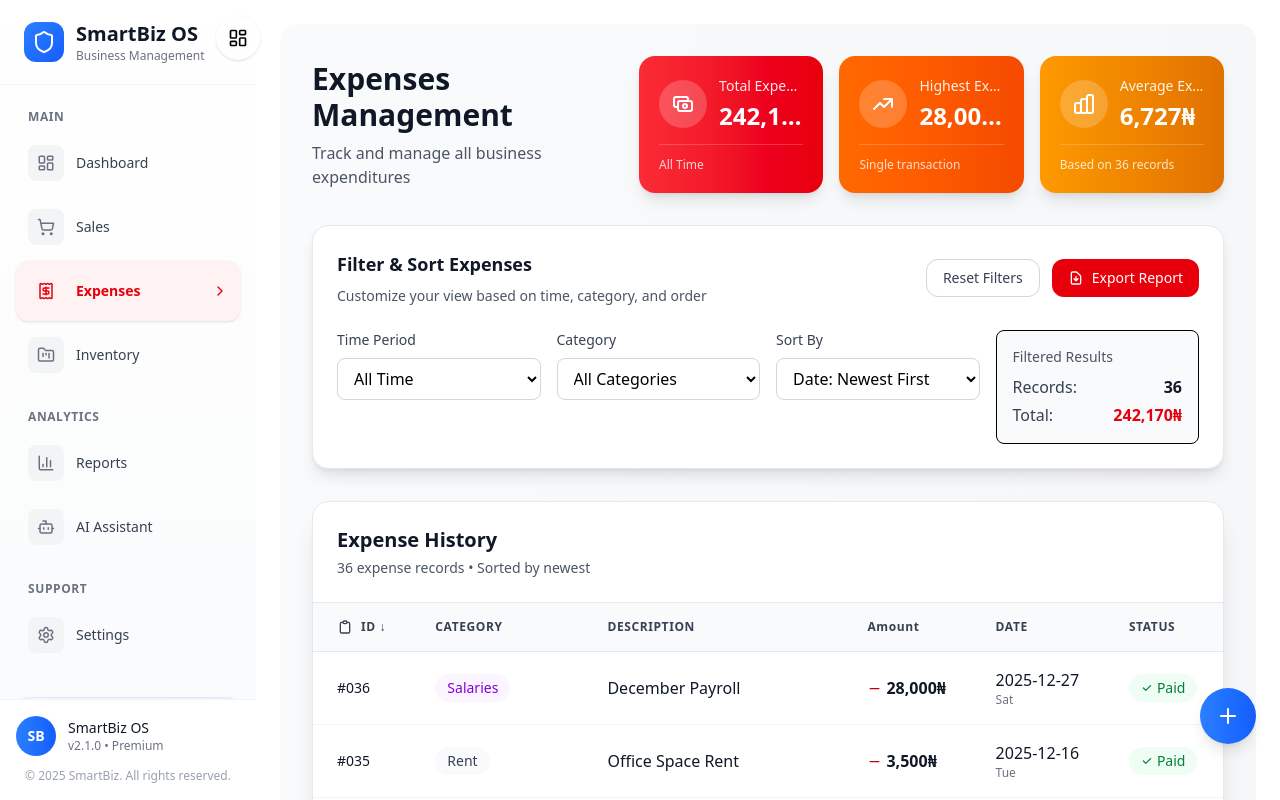
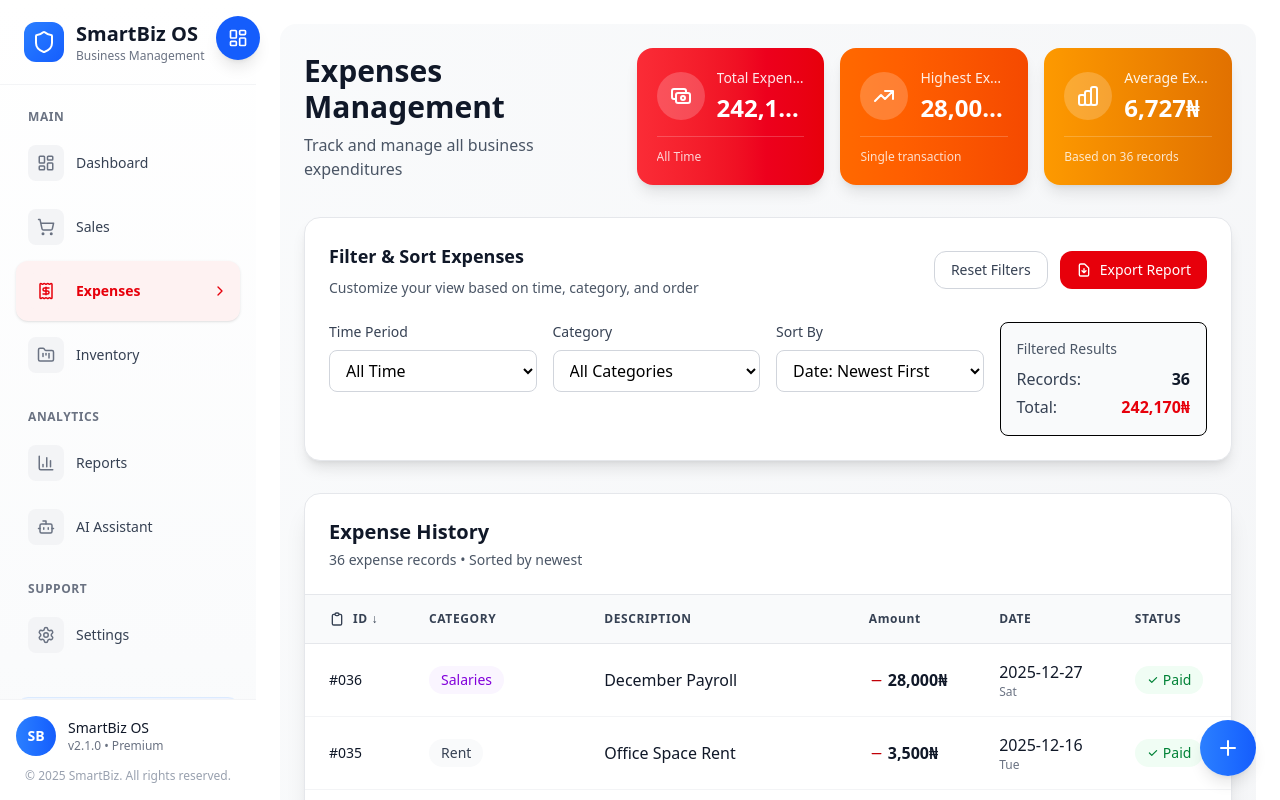
Before and after one commit to mac-101/SmartBiz-Os, a React (Vite) app: page /expenses in a window 1280 px wide. Shown: the top 800 px of the page. Built offline with nearby package versions, Linux system fonts and the light colour scheme.

Commit message:
every thinglooking good

```diff
--- a/src/components/appLayout.jsx
+++ b/src/components/appLayout.jsx
@@ -1,9 +1,58 @@
 import Sidebar from "./sidebar.jsx";
+import FloatingBtn from "./floatingBtn.jsx"
 import { useState, useEffect } from "react";
-import { LayoutDashboard } from "lucide-react";
+import { LayoutDashboard, X } from "lucide-react";
+import SaleForm from "../forms/saleForm.jsx"
+import InventoryForm from "../forms/inventoryForm.jsx";
+import ExpenseForm from "../forms/expenceForm.jsx";
 
 export function AppLayout({ children }) {
     const [isSidebarVisible, setSidebarVisible] = useState(false);
+    const [showForm, setShowForm] = useState(false);
+    const [formType, setFormType] = useState("sale");
+
+    const openSaleForm = () => {
+        setFormType("sale");
+        setShowForm(true);
+    };
+
+    const openInventoryForm = () => {
+        setFormType("inventory");
+        setShowForm(true);
+    };
+
+    const openExpenseForm = () => {
+        setFormType("expense");
+        setShowForm(true);
+    };
+
+    const closeForm = () => {
+        setShowForm(false);
+    };
+
+    const handleBackdropClick = (e) => {
+        if (e.target === e.currentTarget) {
+            closeForm();
+        }
+    };
+
+    // Pass form opening functions to FloatingBtn
+    const formOpeners = {
+        openSaleForm,
+        openInventoryForm,
+        openExpenseForm
+    };
+
+    useEffect(() => {
+        if (showForm) {
+            document.body.style.overflow = "hidden";
+        } else {
+            document.body.style.overflow = "auto";
+        }
+        return () => {
+            document.body.style.overflow = "auto";
+        };
+    }, [showForm]);
 
     useEffect(() => {
         const handleResize = () => {
@@ -18,8 +67,22 @@ export function AppLayout({ children }) {
 
     const toggleSidebar = () => setSidebarVisible(!isSidebarVisible);
 
+    // Render the correct form based on formType
+    const renderForm = () => {
+        switch (formType) {
+            case "sale":
+                return <SaleForm onClose={closeForm} />;
+            case "inventory":
+                return <InventoryForm onClose={closeForm} />;
+            case "expense":
+                return <ExpenseForm onClose={closeForm} />;
+            default:
+                return <SaleForm onClose={closeForm} />;
+        }
+    };
+
     return (
-        <div className="w-full min-h-screen ">
+        <div className="w-full min-h-screen">
             {/* Sidebar */}
             {isSidebarVisible && (
                 <div className="fixed md:relative z-40">
@@ -31,24 +94,49 @@ export function AppLayout({ children }) {
                 </div>
             )}
 
-            {/* Main content area - Uses flex for centering */}
-            <main className={`flex-1 min-h-screen transition-all duration-300 ${isSidebarVisible ? "lg:ml-64" : ""
-                }`}>
-
-
+            {/* Main content area */}
+            <main className={`flex-1 min-h-screen transition-all duration-300 ${
+                isSidebarVisible ? "lg:ml-64" : ""
+            }`}>
                 {/* Toggle button */}
                 <button
-                    className={` fixed top-4 left-4 z-50 p-3  text-black rounded-full shadow-sm hover:bg-blue-700 transition-colors ${isSidebarVisible ? "ml-50" : ""
-                        }`}
+                    className={`fixed top-4 left-4 z-50 p-3 bg-blue-600 text-white rounded-full shadow-lg hover:bg-blue-700 transition-colors ${
+                        isSidebarVisible ? "ml-50" : ""
+                    }`}
                     onClick={toggleSidebar}
                 >
                     <LayoutDashboard size={20} />
                 </button>
 
+                {/* Floating Button */}
+                <FloatingBtn formOpeners={formOpeners} />
 
+                {/* Form Modal */}
+                {showForm && (
+                    <div
+                        className="fixed inset-0 w-full h-full backdrop-blur-md bg-black/30 flex items-center justify-center z-50 p-2 md:p-4"
+                        onClick={handleBackdropClick}
+                    >
+                        <div className="relative hide-scrollbar bg-white rounded-2xl shadow-2xl max-w-4xl w-full  h-[98vh] md:max-h-[90vh] overflow-y-auto">
+                            {/* Close Button */}
+                            <button
+                                onClick={closeForm}
+                                className="absolute top-4 right-4 z-50 p-2 bg-gray-100 text-gray-600 rounded-full hover:bg-gray-200 transition-colors"
+                            >
+                                <X size={20} />
+                            </button>
 
-                <div className="grid grid-cols-1  justify-items-center w-full">
-                    <div className="w-full md:p-6">
+                            {/* Form Content */}
+                            <div className=" p-1">
+                                {renderForm()}
+                            </div>
+                        </div>
+                    </div>
+                )}
+
+                {/* Page Content */}
+                <div className="w-full">
+                    <div className="w-full p-1 md:p-6">
                         {children}
                     </div>
                 </div>
--- a/src/components/floatingBtn.jsx
+++ b/src/components/floatingBtn.jsx
@@ -1,13 +1,23 @@
 import { Plus, Sparkles } from "lucide-react";
 import { useState } from "react";
 
-export default function FloatingBtn({ action, openSaleForm, openExpenseForm, openProductForm }) {
+export default function FloatingBtn({ formOpeners }) {
   const [showOptions, setShowOptions] = useState(false);
 
-  const handleMainClick = () => {
-    if (action === "sale") openSaleForm();
-    else if (action === "expense") openExpenseForm();
-    else if (action === "inventory") openProductForm();
+  const handleMainClick = (action) => {
+    switch (action) {
+      case "sale":
+        formOpeners.openSaleForm();
+        break;
+      case "expense":
+        formOpeners.openExpenseForm();
+        break;
+      case "inventory":
+        formOpeners.openInventoryForm();
+        break;
+      default:
+        console.log("Unknown action:", action);
+    }
   };
 
   const handleOptions = () => {
@@ -29,7 +39,7 @@ export default function FloatingBtn({ action, openSaleForm, openExpenseForm, ope
             <button
               onClick={() => {
                 handleOptions();
-                openSaleForm();
+                handleMainClick("sale");
               }}
               className="flex items-center gap-2 bg-green-50 hover:bg-green-100 text-green-700 border border-green-200 rounded-lg px-4 py-3 transition-all hover:scale-[1.02]"
             >
@@ -43,7 +53,7 @@ export default function FloatingBtn({ action, openSaleForm, openExpenseForm, ope
             <button
               onClick={() => {
                 handleOptions();
-                openExpenseForm();
+                handleMainClick("expense");
               }}
               className="flex items-center gap-2 bg-red-50 hover:bg-red-100 text-red-700 border border-red-200 rounded-lg px-4 py-3 transition-all hover:scale-[1.02]"
             >
@@ -57,7 +67,7 @@ export default function FloatingBtn({ action, openSaleForm, openExpenseForm, ope
             <button
               onClick={() => {
                 handleOptions();
-                openProductForm();
+                handleMainClick("inventory");
               }}
               className="flex items-center gap-2 bg-amber-50 hover:bg-amber-100 text-amber-700 border border-amber-200 rounded-lg px-4 py-3 transition-all hover:scale-[1.02]"
             >
@@ -80,7 +90,7 @@ export default function FloatingBtn({ action, openSaleForm, openExpenseForm, ope
                 handleOptions();
               }}
               className="
-                bg-linear-to-r from-purple-500 to-purple-600 text-white
+                bg-gradient-to-r from-purple-500 to-purple-600 text-white
                 rounded-full
                 w-12 h-12
                 flex items-center justify-center
@@ -102,7 +112,7 @@ export default function FloatingBtn({ action, openSaleForm, openExpenseForm, ope
           <button
             onClick={handleOptions}
             className={`
-              bg-linear-to-r from-blue-500 to-blue-600 text-white
+              bg-gradient-to-r from-blue-500 to-blue-600 text-white
               rounded-full
               w-14 h-14
               flex items-center justify-center
--- a/src/components/sidebar.jsx
+++ b/src/components/sidebar.jsx
@@ -13,7 +13,7 @@ import {
     Shield
 } from "lucide-react";
 
-export default function Sidebar({ active }) {
+export default function Sidebar({ active, onclick }) {
     const menuItems = [
         { path: "/", label: "Dashboard", icon: LayoutDashboard, color: "text-blue-600", bg: "bg-blue-50" },
         { path: "/sales", label: "Sales", icon: ShoppingCart, color: "text-green-600", bg: "bg-green-50" },
@@ -54,6 +54,7 @@ export default function Sidebar({ active }) {
                                         ? `${item.bg} ${item.color} font-semibold shadow-sm`
                                         : "text-gray-700 hover:bg-gray-100"
                                     }`}
+                                onClick={onclick}
                             >
                                 <div className="flex items-center gap-3">
                                     <div className={`w-9 h-9 rounded-lg flex items-center justify-center ${active === item.path ? item.bg : "bg-gray-100 group-hover:bg-gray-200"}`}>
@@ -81,6 +82,8 @@ export default function Sidebar({ active }) {
                                         ? `${item.bg} ${item.color} font-semibold shadow-sm`
                                         : "text-gray-700 hover:bg-gray-100"
                                     }`}
+                                onClick={onclick}
+
                             >
                                 <div className="flex items-center gap-3">
                                     <div className={`w-9 h-9 rounded-lg flex items-center justify-center ${active === item.path ? item.bg : "bg-gray-100 group-hover:bg-gray-200"}`}>
@@ -108,6 +111,8 @@ export default function Sidebar({ active }) {
                                         ? `${item.bg} ${item.color} font-semibold shadow-sm`
                                         : "text-gray-700 hover:bg-gray-100"
                                     }`}
+                                onClick={onclick}
+
                             >
                                 <div className="flex items-center gap-3">
                                     <div className={`w-9 h-9 rounded-lg flex items-center justify-center ${active === item.path ? item.bg : "bg-gray-100 group-hover:bg-gray-200"}`}>
--- a/src/forms/addExpense.jsx
+++ /dev/null
@@ -1,18 +0,0 @@
-import React from 'react'
-
-export default function addExpense() {
-  return (
-    <div>{/* New Expense Form */}
-      <div className="bg-white p-4 rounded-lg shadow-sm border space-y-4">
-        <h2 className="text-lg font-semibold">Add New Expense</h2>
-        <div className="grid grid-cols-1 sm:grid-cols-4 gap-4">
-          <input type="text" placeholder="Expense Title" className="border rounded px-3 py-2" />
-          <input type="text" placeholder="Category" className="border rounded px-3 py-2" />
-          <input type="number" placeholder="Amount (₦)" className="border rounded px-3 py-2" />
-          <button className="bg-red-600 text-white px-4 py-2 rounded hover:bg-red-700">
-            Add Expense
-          </button>
-        </div>
-      </div></div>
-  )
-}
--- a/src/forms/addSales.jsx
+++ /dev/null
@@ -1,23 +0,0 @@
-import React from 'react'
-
-export default function addSales() {
-  return (
-    <div>{/* New Sale Form */}
-      <div className="bg-white p-4 rounded-lg shadow-sm border space-y-4">
-        <h2 className="text-lg font-semibold">Record New Sale</h2>
-        <div className="grid grid-cols-1 sm:grid-cols-3 gap-4">
-          <select className="border rounded px-3 py-2">
-            {inventory.map((item) => (
-              <option key={item.id} value={item.name} disabled={item.stock === 0}>
-                {item.name} ({item.stock} in stock)
-              </option>
-            ))}
-          </select>
-          <input type="number" placeholder="Quantity" className="border rounded px-3 py-2" />
-          <button className="bg-blue-600 text-white px-4 py-2 rounded hover:bg-blue-700">
-            Add Sale
-          </button>
-        </div>
-      </div></div>
-  )
-}
--- a/src/pages/dashboard.jsx
+++ b/src/pages/dashboard.jsx
@@ -1,6 +1,5 @@
 import { expense, sales, inventory } from "../components/data";
 import React, { useEffect, useState } from "react";
-import FloatingBtn from "../components/floatingBtn";
 import FinancialChart from "../components/chart";
 
 export default function Dashboard() {
@@ -173,11 +172,10 @@ export default function Dashboard() {
 	};
 
 	return (
-		<div className="p-6 md:rounded-2xl bg-linear-to-br from-gray-50 to-gray-100 min-h-screen space-y-8">
+		<div className="p-2 md:p-6 md:rounded-2xl bg-linear-to-br from-gray-50 to-gray-100 min-h-screen space-y-8">
 
 			{/* Header with Time Filter */}
 
-			<FloatingBtn />
 			<div className="flex flex-col md:flex-row justify-between items-start md:items-center gap-4">
 				<div>
 					<h1 className="text-2xl font-bold text-gray-800">Dashboard Overview</h1>
--- a/src/pages/expenses.jsx
+++ b/src/pages/expenses.jsx
@@ -1,5 +1,4 @@
 import React, { useState, useEffect } from "react";
-import FloatingBtn from "../components/floatingBtn";
 import { expense } from "../components/data";
 import { MinusIcon } from "lucide-react";
 
@@ -109,7 +108,7 @@ export default function Expenses() {
   const categories = ['all', ...new Set(expenses.map(e => e.category))];
 
   return (
-    <div className="p-4 md:p-8 min-h-screen bg-linear-to-br rounded-2xl from-gray-50 to-gray-100 space-y-8">
+    <div className="p-2 md:p-6 min-h-screen bg-linear-to-br rounded-2xl from-gray-50 to-gray-100 space-y-8">
 
       {/* Header Section */}
       <div className="flex flex-col md:flex-row justify-between items-start md:items-center gap-6">
@@ -305,7 +304,6 @@ export default function Expenses() {
         </div>
       </div>
 
-      <FloatingBtn action="expense" />
 
       {/* Expense History Section */}
       <div className="bg-white rounded-2xl shadow-xl border border-gray-200 overflow-hidden">
--- a/src/pages/inventory.jsx
+++ b/src/pages/inventory.jsx
@@ -1,5 +1,4 @@
 import React, { useState, useEffect } from "react";
-import FloatingBtn from "../components/floatingBtn.jsx";
 import { inventory } from "../components/data.jsx";
 
 export default function Inventory() {
@@ -55,7 +54,6 @@ export default function Inventory() {
           <p className="text-gray-600 mt-2">Track and manage all products in stock</p>
         </div>
 
-        <FloatingBtn action="inventory" />
       </div>
 
       {/* Stats Cards */}
--- a/src/pages/sales.jsx
+++ b/src/pages/sales.jsx
@@ -1,5 +1,4 @@
 import React, { useState, useMemo, useEffect } from "react";
-import FloatingBtn from "../components/floatingBtn.jsx";
 import { Plus } from "lucide-react";
 import { sales as salesData } from "../components/data.jsx";
 
@@ -372,7 +371,6 @@ export default function Sales() {
         </div>
       </div>
 
-      <FloatingBtn action="sale" />
 
       {/* Sales Table Section */}
       <div className="bg-white rounded-2xl shadow-xl border border-gray-200 overflow-hidden">
```
